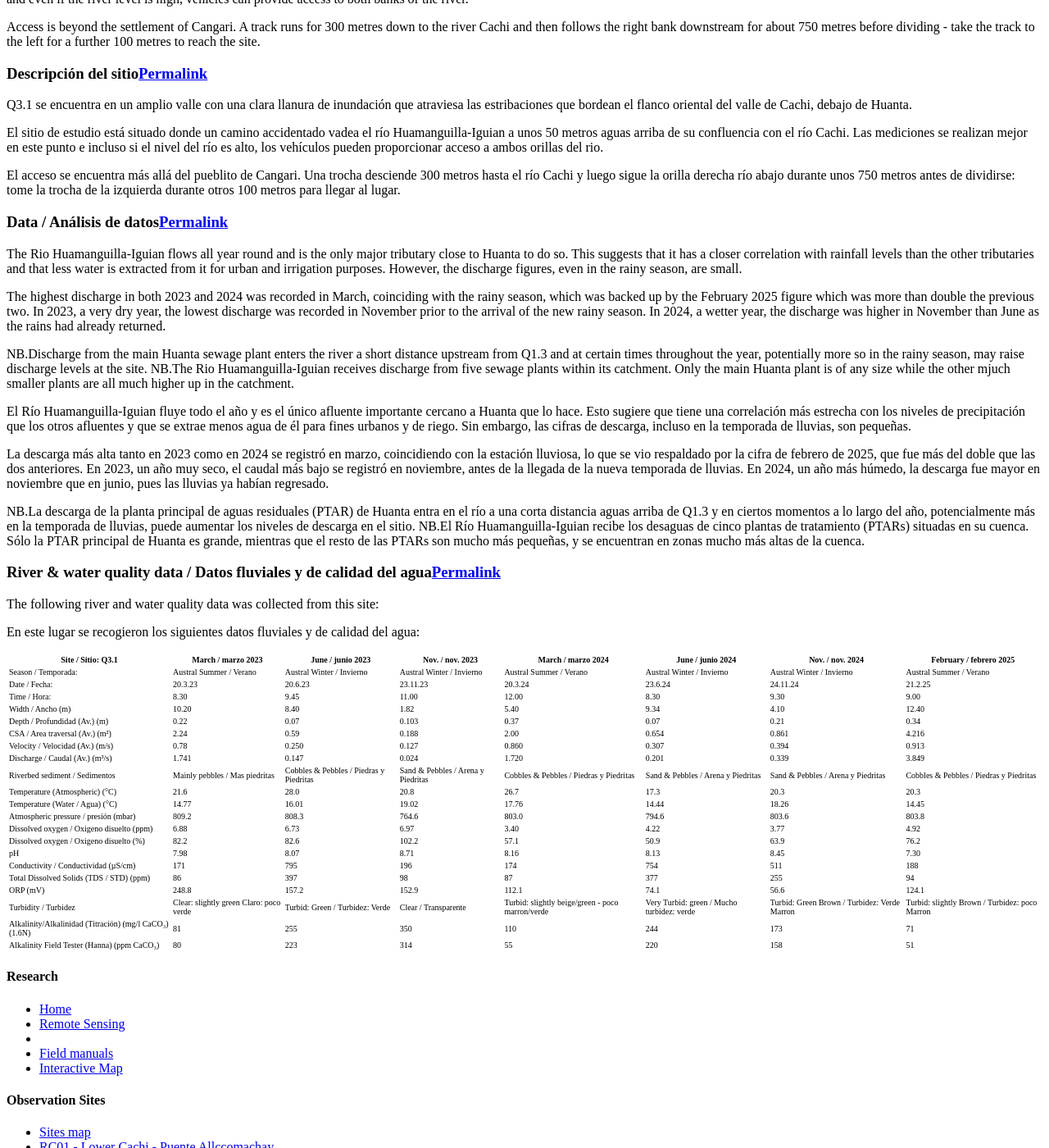
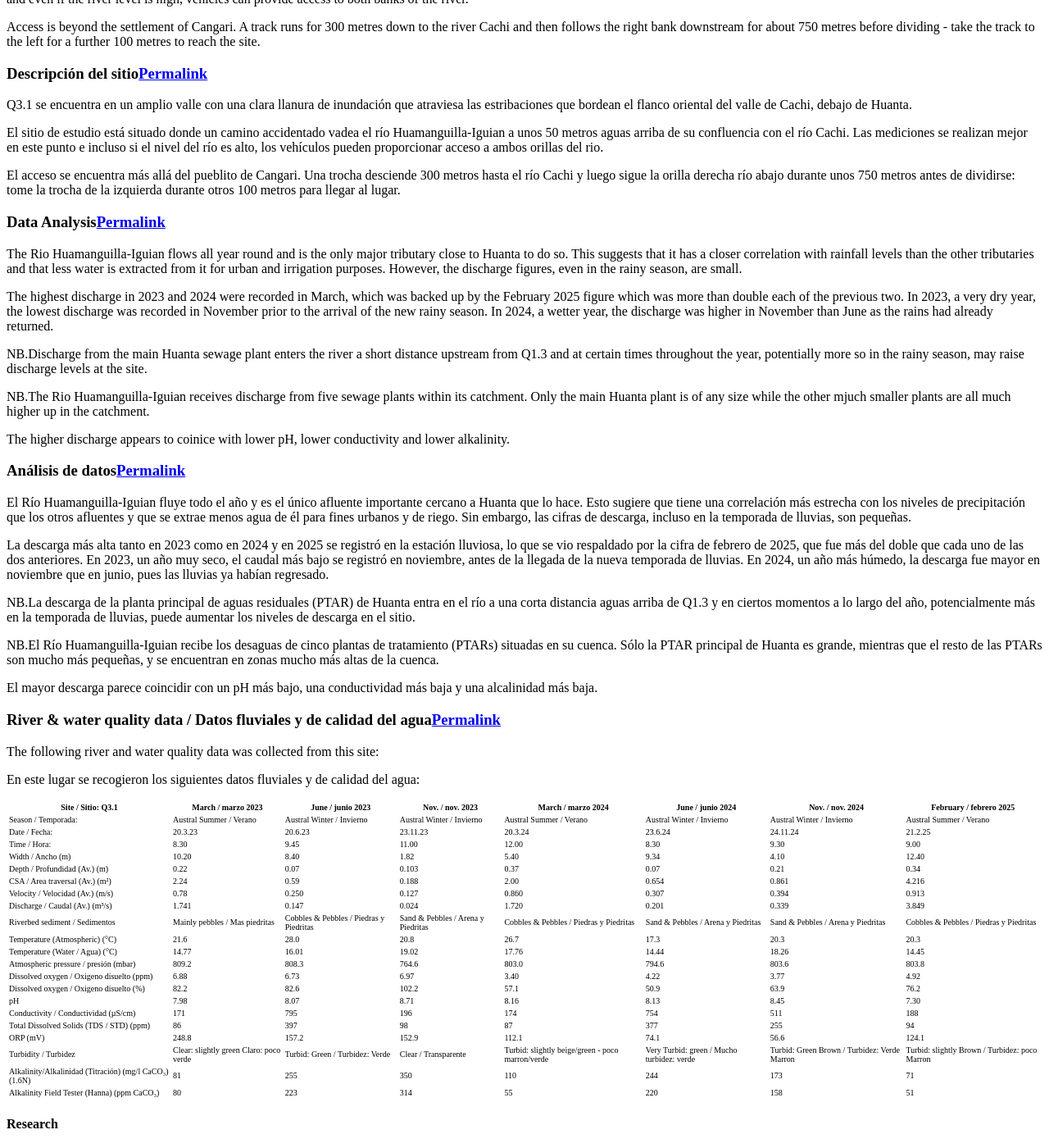
Before and after one commit to HVLepage/cavep-unah, a Jekyll site: the page built from _docs/site-network/Q3_1.md, in a window 1280 px wide and 1400 px high, scrolled down 2059 px. Shown: the whole window at 82% size. Built offline with Jekyll 4.4.1, drawn with Linux system fonts in a browser that asks for light colours; comment, search, counter and statistics services are not loaded.

Commit message:
Update Q3_1.md

```diff
--- a/_docs/site-network/Q3_1.md
+++ b/_docs/site-network/Q3_1.md
@@ -49,22 +49,30 @@ El sitio de estudio está situado donde un camino accidentado vadea el río Huam
 El acceso se encuentra más allá del pueblito de Cangari. Una trocha desciende 300 metros hasta el río Cachi y luego sigue la orilla derecha río abajo durante unos 750 metros antes de dividirse: tome la trocha de la izquierda durante otros 100 metros para llegar al lugar.
 
 
-### Data  / Análisis de datos
+### Data Analysis
 
 The Rio Huamanguilla-Iguian flows all year round and is the only major tributary close to Huanta to do so. This suggests that it has a closer correlation with rainfall levels than the other tributaries and that less water is extracted from it for urban and irrigation purposes. However, the discharge figures, even in the rainy season, are small.
 
-The highest discharge in both 2023 and 2024 was recorded in March, coinciding with the rainy season, which was backed up by the February 2025 figure which was more than double the previous two. In 2023, a very dry year, the lowest discharge was recorded in November prior to the arrival of the new rainy season. In 2024, a wetter year, the discharge was higher in November than June as the rains had already returned.
+The highest discharge in 2023 and 2024 were recorded in March, which was backed up by the February 2025 figure which was more than double each of the previous two. In 2023, a very dry year, the lowest discharge was recorded in November prior to the arrival of the new rainy season. In 2024, a wetter year, the discharge was higher in November than June as the rains had already returned.
 
 NB.Discharge from the main Huanta sewage plant enters the river a short distance upstream from Q1.3 and at certain times throughout the year, potentially more so in the rainy season, may raise discharge levels at the site.
+
 NB.The Rio Huamanguilla-Iguian receives discharge from five sewage plants within its catchment. Only the main Huanta plant is of any size while the other mjuch smaller plants are all much higher up in the catchment.
 
+The higher discharge appears to coinice with lower pH, lower conductivity and lower alkalinity.
+
+
+### Análisis de datos
 
 El Río Huamanguilla-Iguian fluye todo el año y es el único afluente importante cercano a Huanta que lo hace. Esto sugiere que tiene una correlación más estrecha con los niveles de precipitación que los otros afluentes y que se extrae menos agua de él para fines urbanos y de riego. Sin embargo, las cifras de descarga, incluso en la temporada de lluvias, son pequeñas.
 
-La descarga más alta tanto en 2023 como en 2024 se registró en marzo, coincidiendo con la estación lluviosa, lo que se vio respaldado por la cifra de febrero de 2025, que fue más del doble que las dos anteriores. En 2023, un año muy seco, el caudal más bajo se registró en noviembre, antes de la llegada de la nueva temporada de lluvias. En 2024, un año más húmedo, la descarga fue mayor en noviembre que en junio, pues las lluvias ya habían regresado.
+La descarga más alta tanto en 2023 como en 2024 y en 2025 se registró en la estación lluviosa, lo que se vio respaldado por la cifra de febrero de 2025, que fue más del doble que cada uno de las dos anteriores. En 2023, un año muy seco, el caudal más bajo se registró en noviembre, antes de la llegada de la nueva temporada de lluvias. En 2024, un año más húmedo, la descarga fue mayor en noviembre que en junio, pues las lluvias ya habían regresado.
 
 NB.La descarga de la planta principal de aguas residuales (PTAR) de Huanta entra en el río a una corta distancia aguas arriba de Q1.3 y en ciertos momentos a lo largo del año, potencialmente más en la temporada de lluvias, puede aumentar los niveles de descarga en el sitio.
+
 NB.El Río Huamanguilla-Iguian recibe los desaguas de cinco plantas de tratamiento (PTARs) situadas en su cuenca. Sólo la PTAR principal de Huanta es grande, mientras que el resto de las PTARs son mucho más pequeñas, y se encuentran en zonas mucho más altas de la cuenca.
+
+El mayor descarga parece coincidir con un pH más bajo, una conductividad más baja y una alcalinidad más baja.
 
 
 ### River & water quality data / Datos fluviales y de calidad del agua
```
